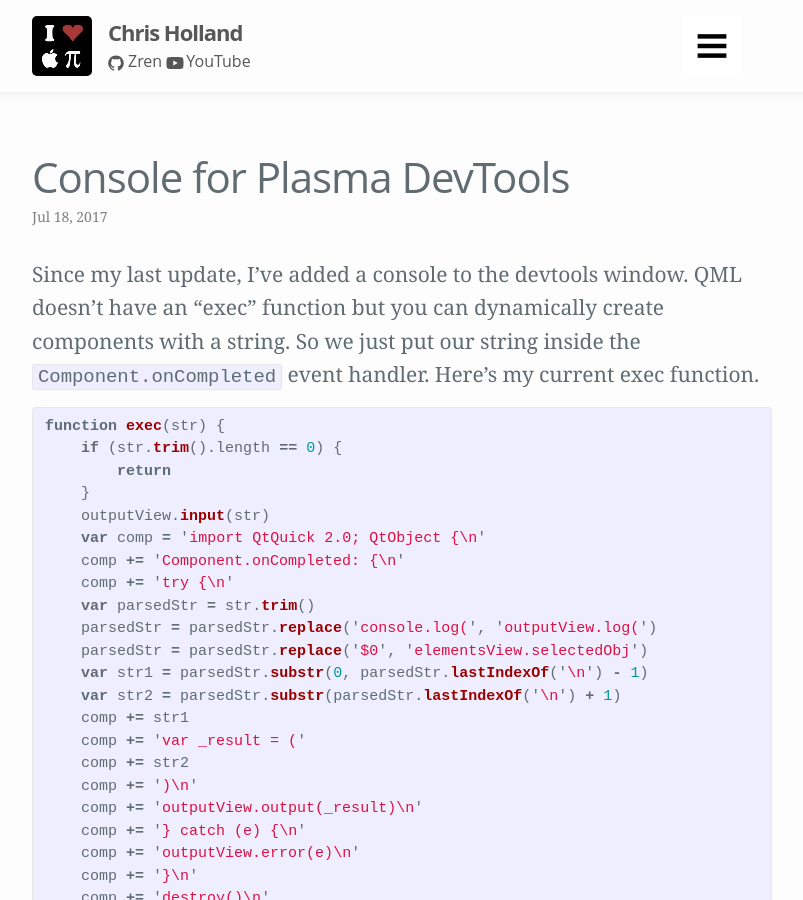
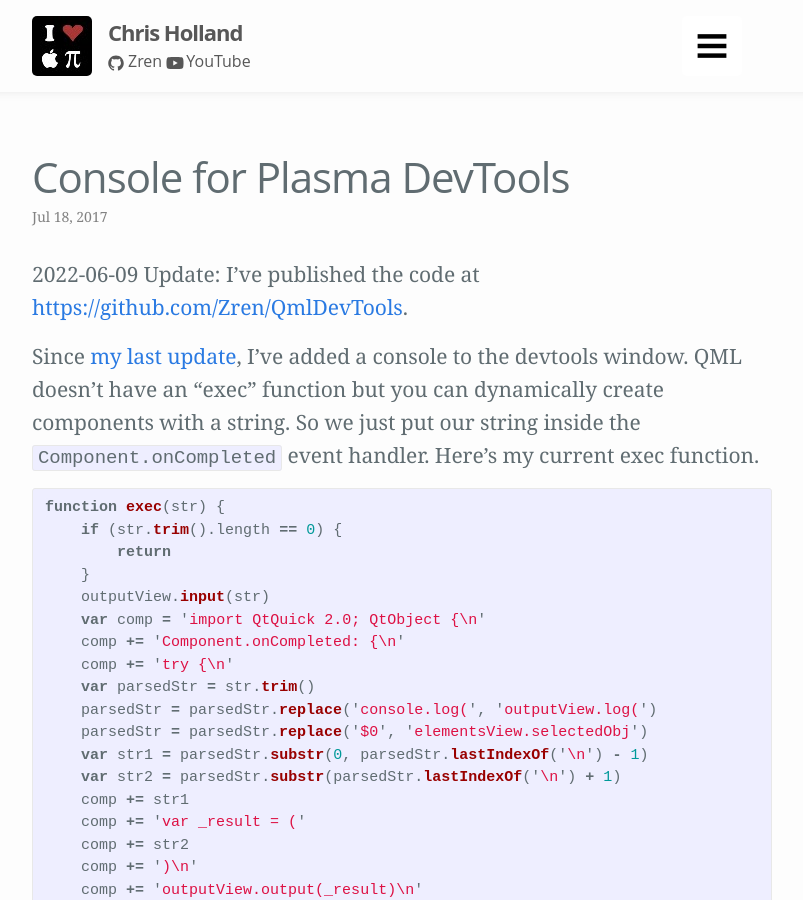
Before and after one commit to Zren/zren.github.io, a Jekyll site: the page built from _posts/2017-07-18-console-for-plasma-devtools.markdown, in a window 1280 px wide and 900 px high. Shown: the whole window, without its empty margins (238-1041 px from the left). Built offline with Jekyll 4.4.1, drawn with Linux system fonts in a browser that asks for light colours.

Commit message:
Link to QmlDevTools repo.

```diff
--- a/_posts/2017-07-16-making-a-devtools-inspector-for-plasma.markdown
+++ b/_posts/2017-07-16-making-a-devtools-inspector-for-plasma.markdown
@@ -2,6 +2,8 @@
 layout: post
 title: Making a DevTools Inspector for Plasma
 ---
+
+2022-06-09 Update: I've published the code at <https://github.com/Zren/QmlDevTools>.
 
 One of the the things I really miss from my few days with Gtk 3.0 in Cinnamon is that it has access to the "Chrome" DevTools inspector. It lets you easily see the Panel's DOM, and quickly test modifications. It's a must have for any web development these days too.
 
--- a/_posts/2017-07-18-console-for-plasma-devtools.markdown
+++ b/_posts/2017-07-18-console-for-plasma-devtools.markdown
@@ -3,7 +3,9 @@ layout: post
 title: Console for Plasma DevTools
 ---
 
-Since my last update, I've added a console to the devtools window. QML doesn't have an "exec" function but you can dynamically create components with a string. So we just put our string inside the `Component.onCompleted` event handler. Here's my current exec function.
+2022-06-09 Update: I've published the code at <https://github.com/Zren/QmlDevTools>.
+
+Since [my last update]({% post-url 2017-07-16-making-a-devtools-inspector-for-plasma %}), I've added a console to the devtools window. QML doesn't have an "exec" function but you can dynamically create components with a string. So we just put our string inside the `Component.onCompleted` event handler. Here's my current exec function.
 
 {% highlight javascript %}
 function exec(str) {
```
